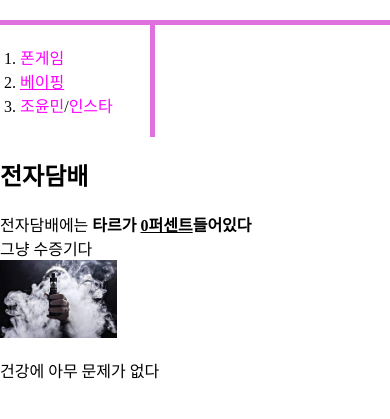
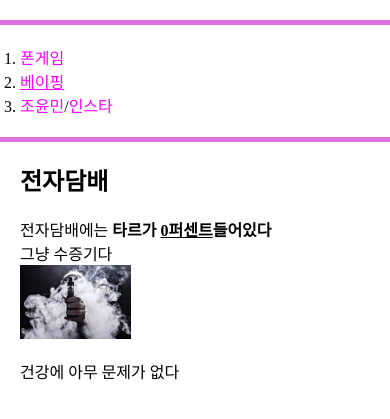
Before and after one commit to ganphan/-, a plain HTML site: page 베이핑.html in a window 390 px wide. Shown: the part 85-504 px from the top of the page. Drawn offline with Linux system fonts and the light colour scheme.

Commit message:
Add files via upload

```diff
--- a/베이핑.html
+++ b/베이핑.html
@@ -13,6 +13,11 @@
   gtag('config', 'G-LKJ55CFN00');
 </script>
 <style>
+    #asdf {
+        border :5px none;
+        display: grid;
+        grid-template-columns: 160px 1fr;
+    }
       a {
         color:magenta;
     text-decoration: none;
@@ -33,21 +38,37 @@
     body {
         margin : 0;
     }
+    @media(max-width:800px){
+        #asdf{
+            display: block;
+        }
+        ol {
+            border-right : none;
+        }
+        .qwerty {
+            border-top :5px solid rgb(222, 113, 222);
+            padding: 0px;
+        }
+    }
 
 </style>
 </head>
 
 <body>
     <h1><a href="첫 페이지.html">나의 취미생활</a></h1>
+    <div id="asdf">
     <ol>
         <li><a href=폰게임.html>폰게임</a></li>
         <li><a href=베이핑.html style="text-decoration:underline;">베이핑</a></li>
         <li><a href=조윤민.html>조윤민</a>/<a href="https://www.instagram.com/xyuxmxny/" target="_blank" title="인스타주소">인스타</a></li>
     </ol>
+    <div class="qwerty" style="padding-left : 20px;">
     <h2>전자담배</h2>
     전자담배에는 <strong>타르가 <u>0퍼센트</u>들어있다</strong>
     <br>그냥 수증기다
-    <br><img src="베이핑.jpeg" width="30%">
+    <br><img src="베이핑.jpeg" width="30%" style="display: inline;">
     <p>건강에 아무 문제가 없다</p>
+</div>
+</div>
 </body>
 </html>
```
Also changed, not shown: index.html (+28 -2 lines), 조윤민.html (+21 -0 lines), 첫 페이지.html (+29 -3 lines), 폰게임.html (+21 -1 lines).
